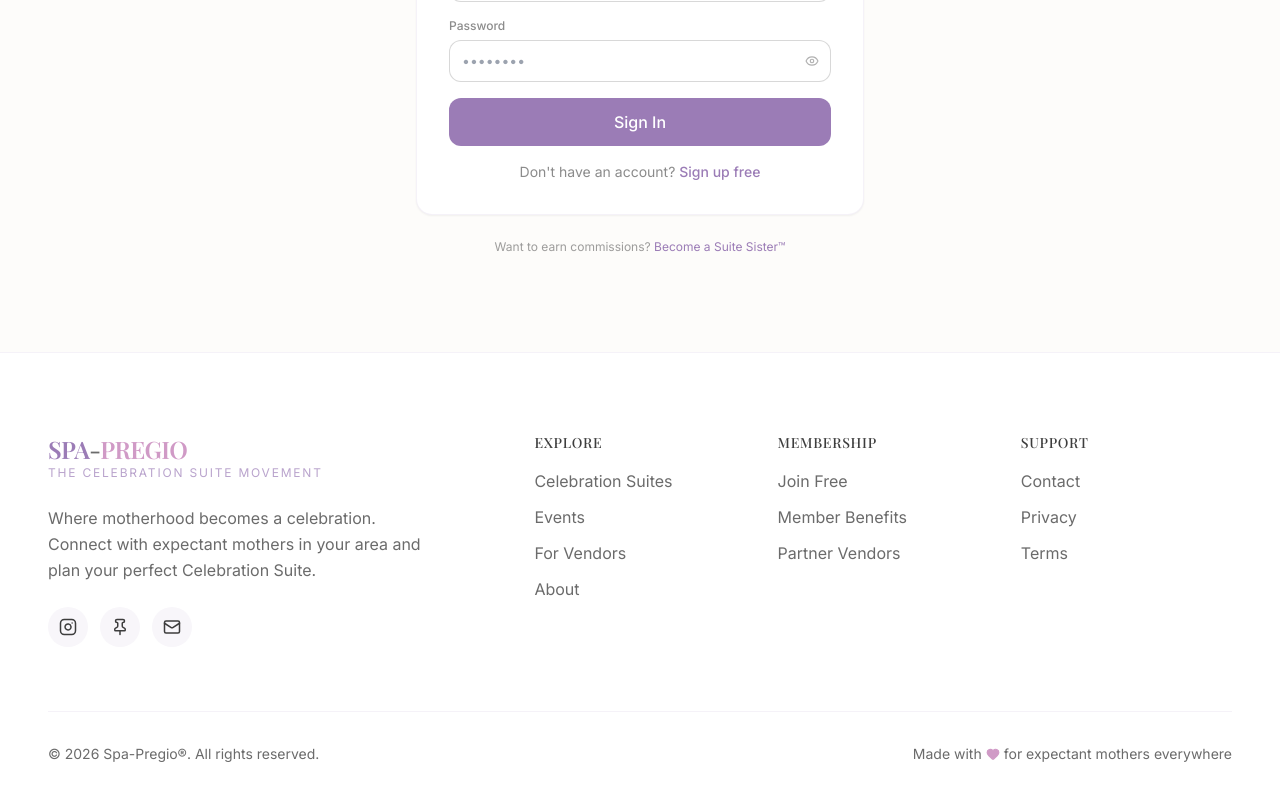
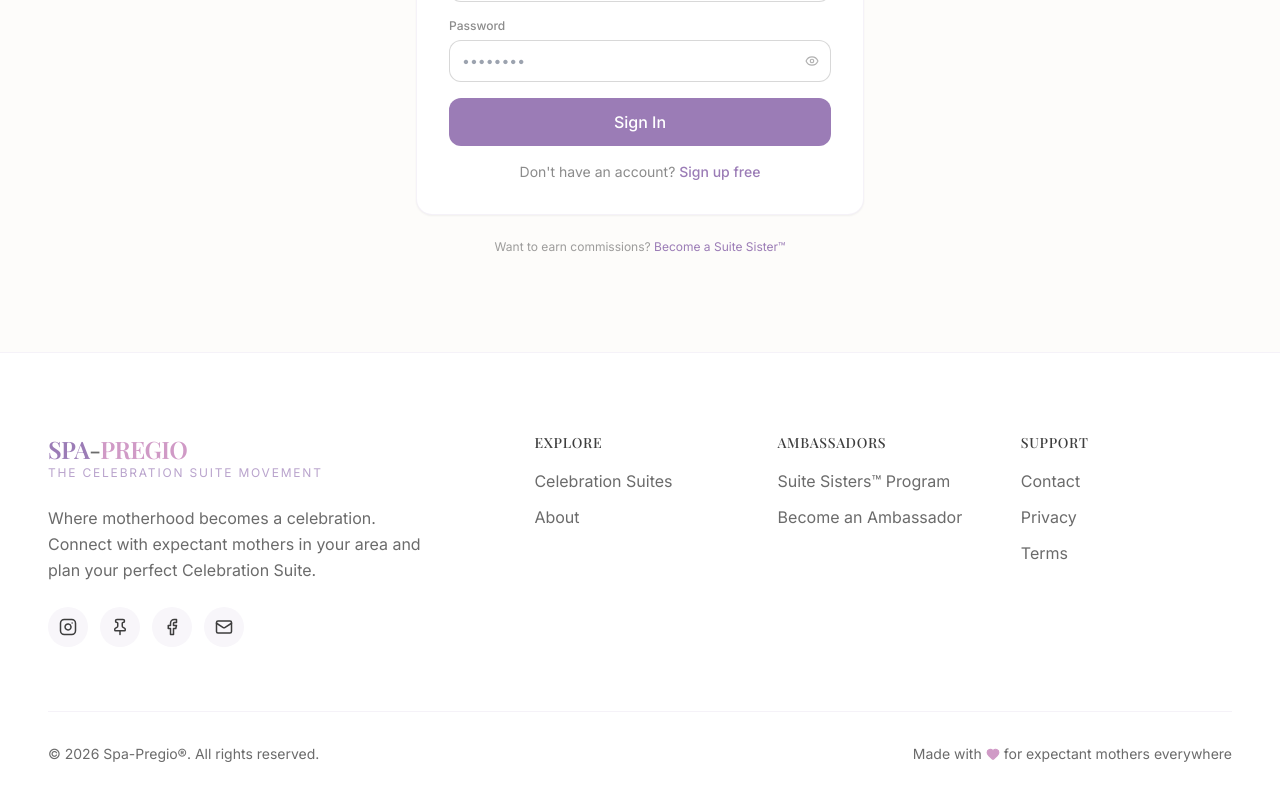
Before and after one commit to Spa-Pregio/spa-pregio-website, a React (Vite) app: page /my-account in a window 1280 px wide. Shown: the part 448-1248 px from the top of the page. Built offline with nearby package versions, Linux system fonts and the light colour scheme.

Commit message:
Add files via upload

```diff
--- a/src/components/Footer.tsx
+++ b/src/components/Footer.tsx
@@ -1,17 +1,14 @@
 import { Link } from 'react-router-dom';
-import { Instagram, Pin, Mail, Heart } from 'lucide-react';
+import { Instagram, Pin, Mail, Heart, Facebook } from 'lucide-react';
 
 const footerLinks = {
   explore: [
     { name: 'Celebration Suites', href: '/suites' },
-    { name: 'Events', href: '/events' },
-    { name: 'For Vendors', href: '/vendors' },
     { name: 'About', href: '/about' },
   ],
-  membership: [
-    { name: 'Join Free', href: '/join' },
-    { name: 'Member Benefits', href: '/about' },
-    { name: 'Partner Vendors', href: '/vendors' },
+  ambassadors: [
+    { name: 'Suite Sisters™ Program', href: 'https://payhip.com/auth/register/af699c7e55b3f58', external: true },
+    { name: 'Become an Ambassador', href: '/ambassadors' },
   ],
   support: [
     { name: 'Contact', href: '/about' },
@@ -46,7 +43,7 @@ export default function Footer() {
             {/* Social Links */}
             <div className="flex gap-3">
               <a
-                href="https://www.instagram.com/spapregio"
+                href="https://www.instagram.com/spapregio/"
                 target="_blank"
                 rel="noopener noreferrer"
                 className="w-10 h-10 rounded-full bg-spa-lavender flex items-center justify-center text-spa-charcoal hover:bg-spa-purple hover:text-white transition-all duration-200"
@@ -63,6 +60,28 @@ export default function Footer() {
               >
                 <Pin size={18} />
               </a>
+              <a
+                href="https://www.facebook.com/profile.php?id=61584954395375"
+                target="_blank"
+                rel="noopener noreferrer"
+                className="w-10 h-10 rounded-full bg-spa-lavender flex items-center justify-center text-spa-charcoal hover:bg-spa-purple hover:text-white transition-all duration-200"
+                aria-label="Facebook"
+              >
+                <Facebook size={18} />
+              </a>
+              {/* TikTok — uncomment and add your URL when ready
+              <a
+                href="https://www.tiktok.com/@spapregio"
+                target="_blank"
+                rel="noopener noreferrer"
+                className="w-10 h-10 rounded-full bg-spa-lavender flex items-center justify-center text-spa-charcoal hover:bg-spa-purple hover:text-white transition-all duration-200"
+                aria-label="TikTok"
+              >
+                <svg xmlns="http://www.w3.org/2000/svg" width="18" height="18" viewBox="0 0 24 24" fill="currentColor">
+                  <path d="M19.59 6.69a4.83 4.83 0 0 1-3.77-4.25V2h-3.45v13.67a2.89 2.89 0 0 1-2.88 2.5 2.89 2.89 0 0 1-2.89-2.89 2.89 2.89 0 0 1 2.89-2.89c.28 0 .54.04.79.1V9.01a6.33 6.33 0 0 0-.79-.05 6.34 6.34 0 0 0-6.34 6.34 6.34 6.34 0 0 0 6.34 6.34 6.34 6.34 0 0 0 6.33-6.34V8.69a8.18 8.18 0 0 0 4.78 1.52V6.76a4.85 4.85 0 0 1-1.01-.07z"/>
+                </svg>
+              </a>
+              */}
               <a
                 href="mailto:support@spa-pregio.com"
                 className="w-10 h-10 rounded-full bg-spa-lavender flex items-center justify-center text-spa-charcoal hover:bg-spa-purple hover:text-white transition-all duration-200"
@@ -91,16 +110,27 @@ export default function Footer() {
           </div>
 
           <div>
-            <h4 className="font-medium text-spa-charcoal mb-4 text-sm uppercase tracking-wider">Membership</h4>
+            <h4 className="font-medium text-spa-charcoal mb-4 text-sm uppercase tracking-wider">Ambassadors</h4>
             <ul className="space-y-3">
-              {footerLinks.membership.map((link) => (
+              {footerLinks.ambassadors.map((link) => (
                 <li key={link.name}>
+                  {link.external ? (
+                    <a
+                      href={link.href}
+                      target="_blank"
+                      rel="noopener noreferrer"
+                      className="text-spa-gray hover:text-spa-purple transition-colors duration-200"
+                    >
+                      {link.name}
+                    </a>
+                  ) : (
                     <Link
                       to={link.href}
                       className="text-spa-gray hover:text-spa-purple transition-colors duration-200"
                     >
                       {link.name}
                     </Link>
+                  )}
                 </li>
               ))}
             </ul>
```
Lines whose indentation alone changed are shown as unchanged.
